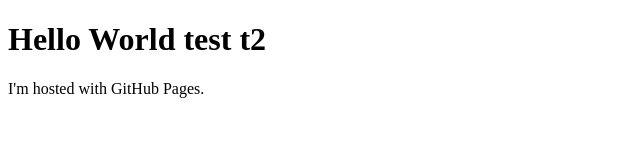
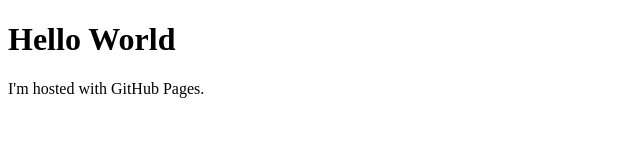
Before and after one commit to tarikgit/tarikgit.github.io, a plain HTML site: page index.html in a window 1280 px wide. Shown: the whole page, without its empty margins (0-640 px from the left). Drawn offline with Linux system fonts and the light colour scheme.

Commit message:
Initial commit

```diff
--- a/index.html
+++ b/index.html
@@ -1,7 +1,7 @@
 <!DOCTYPE html>
 <html>
 <body>
-<h1>Hello World test t2 </h1>
+<h1>Hello World</h1>
 <p>I'm hosted with GitHub Pages.</p>
 </body>
 </html>
```
